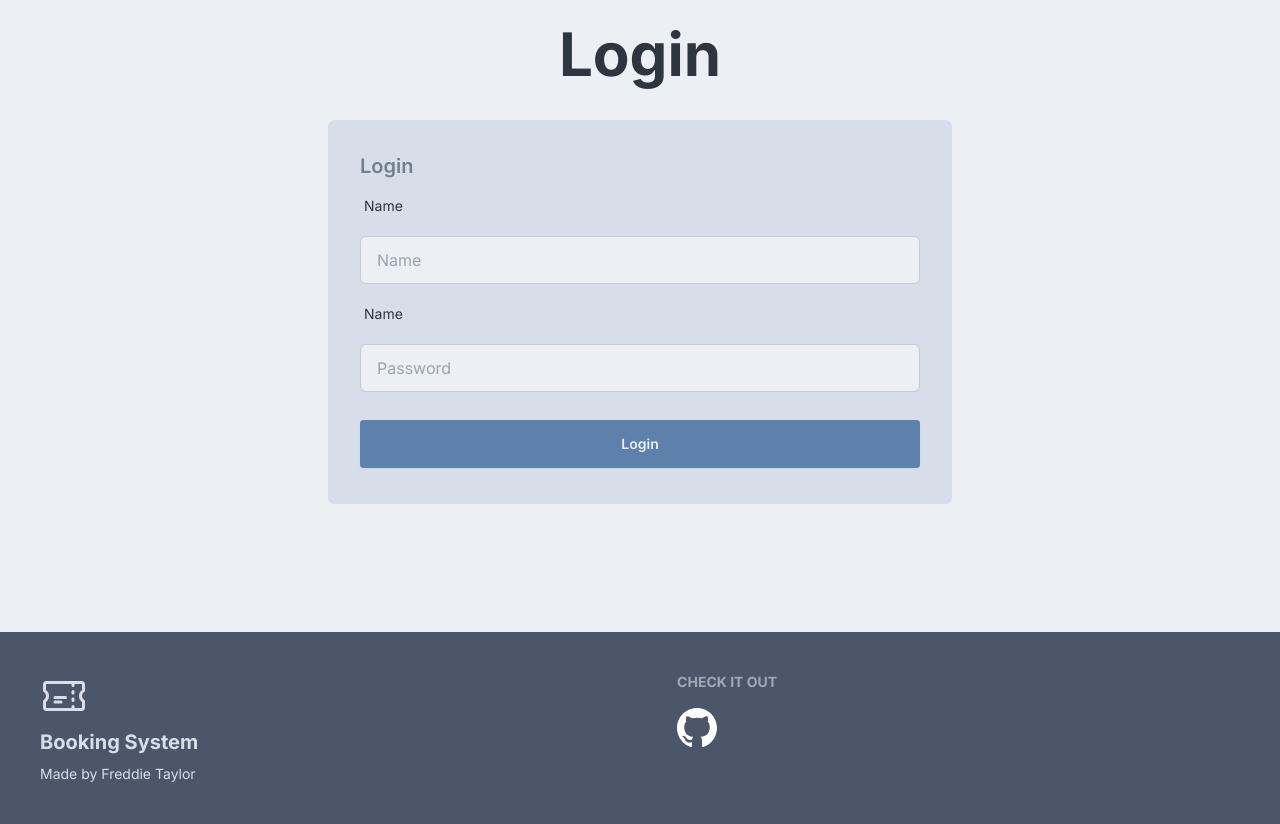
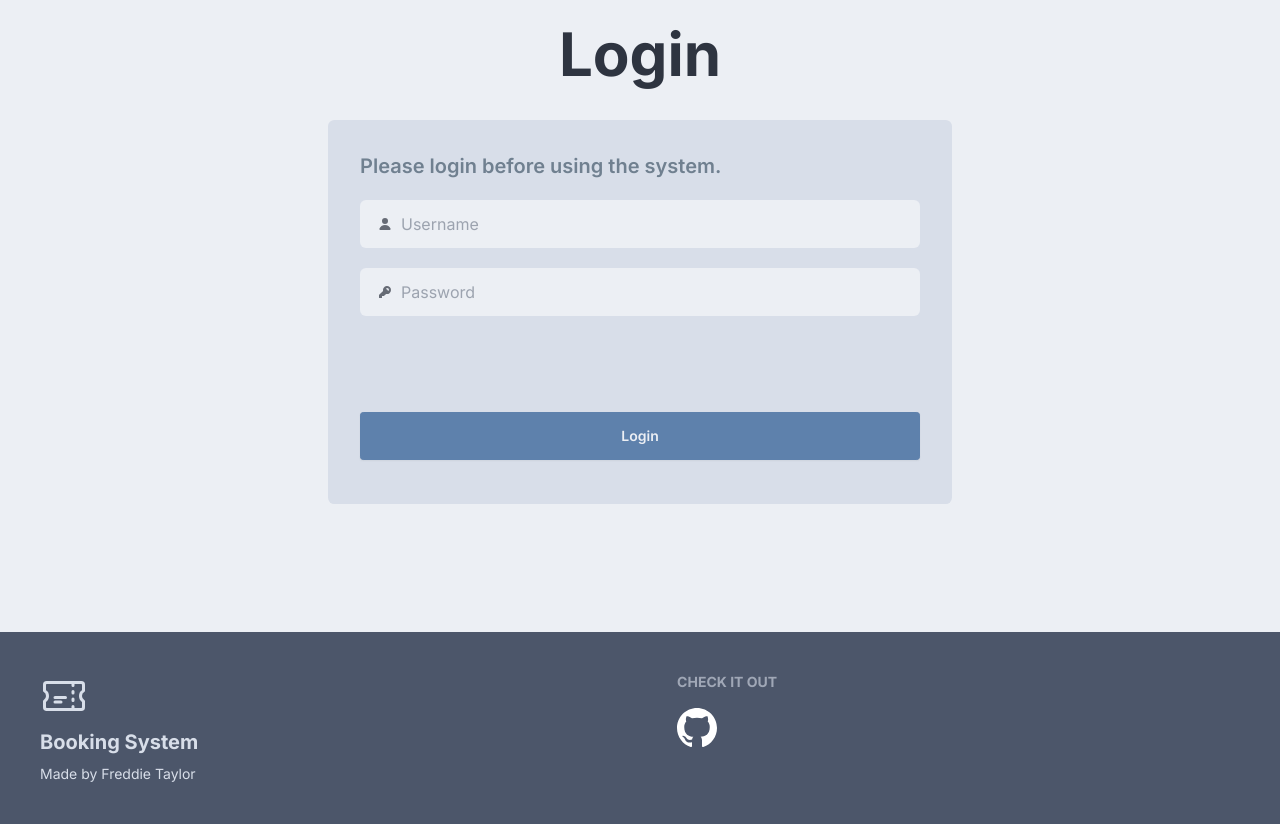
Before and after one commit to FT111/bookingSystem, a Flask app: page /login in a window 1280 px wide. Shown: the part 72-896 px from the top of the page. Run offline with Flask 3, Linux system fonts and the light colour scheme; parts of the project's set-up code (start-up, migrations or seed data) failed here and were passed over; some libraries are stand-ins or nearby versions.

Commit message:
Improved login page formatting

```diff
--- a/bookingSystem/bookingFuncs.py
+++ b/bookingSystem/bookingFuncs.py
@@ -49,7 +49,7 @@ class TicketTypes:
         if ticketPrice != 0:
             if timeTillViewing - 604800 < 0:
                 ticketPrice += (604800 - timeTillViewing) * 0.00003
-            if ticketsSold > 0:
+            if ticketsSold > 25:
                 ticketPrice += 0.05 * math.log(ticketsSold)
 
         return round(ticketPrice, 1)
--- a/templates/login.html
+++ b/templates/login.html
@@ -13,24 +13,25 @@
             <div class="card bg-base-300 min-h-96 w-full">
 
                 <!-- Card header -->
-                <div class="card-body">
-                    <h2 class="card-title">Login</h2>
+                <div class="card-body h-full">
+                    <!-- Form -->
+                    <form action="/api/login" method="post" class="items-between flex h-full flex-col gap-8">
 
-                    <!-- Form -->
-                    <form action="/api/login" method="post">
-                        <div class="form-control flex flex-col gap-3">
-                            <label class="label" for="name">
-                                <span class="label-text">Name</span>
+                        <div class="form-control flex flex-col gap-5">
+                            <h2 class="card-title">Please login before using the system.</h2>
+
+                        <label class="input  rounded-md flex items-center gap-2">
+                          <svg xmlns="http://www.w3.org/2000/svg" viewBox="0 0 16 16" fill="currentColor" class="w-4 h-4 opacity-70"><path d="M8 8a3 3 0 1 0 0-6 3 3 0 0 0 0 6ZM12.735 14c.618 0 1.093-.561.872-1.139a6.002 6.002 0 0 0-11.215 0c-.22.578.254 1.139.872 1.139h9.47Z" /></svg>
+                          <input type="text" class="grow" placeholder="Username">
+                        </label>
+
+                            <label class="input  rounded-md flex items-center gap-2">
+                              <svg xmlns="http://www.w3.org/2000/svg" viewBox="0 0 16 16" fill="currentColor" class="w-4 h-4 opacity-70"><path fill-rule="evenodd" d="M14 6a4 4 0 0 1-4.899 3.899l-1.955 1.955a.5.5 0 0 1-.353.146H5v1.5a.5.5 0 0 1-.5.5h-2a.5.5 0 0 1-.5-.5v-2.293a.5.5 0 0 1 .146-.353l3.955-3.955A4 4 0 1 1 14 6Zm-4-2a.75.75 0 0 0 0 1.5.5.5 0 0 1 .5.5.75.75 0 0 0 1.5 0 2 2 0 0 0-2-2Z" clip-rule="evenodd" /></svg>
+                              <input type="password" class="grow" placeholder="Password">
                             </label>
-                            <input type="text" id="name" name="name" placeholder="Name" class="input rounded-md input-bordered">
+                        </div>
+                        <button type="submit" class="btn btn-primary mt-16 w-full text-base-100">Login</button>
 
-                            <label class="label" for="password">
-                                <span class="label-text">Name</span>
-                            </label>
-                            <input type="password" id="password" name="password" placeholder="Password" class="input rounded-md input-bordered">
-
-                            <button type="submit" class="btn btn-primary mt-4 text-base-100">Login</button>
-                        </div>
                     </form>
 
 
```
